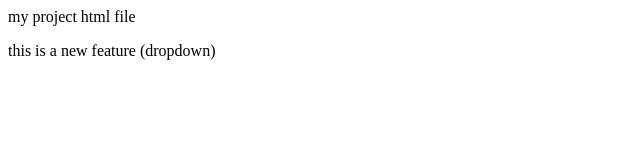
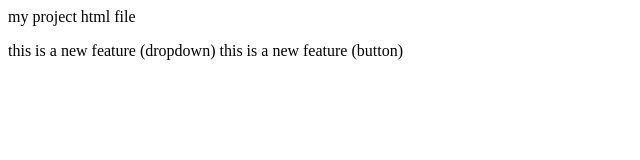
Before and after one commit to Rohan-S-29/local-repo, a plain HTML site: page index.html in a window 1280 px wide. Shown: the whole page, without its empty margins (0-640 px from the left). Drawn offline with Linux system fonts and the light colour scheme.

Commit message:
Updated feature with button

```diff
--- a/index.html
+++ b/index.html
@@ -3,4 +3,5 @@
 </p>
 <p>
     this is a new feature (dropdown)
+    this is a new feature (button)
 </p>
```
